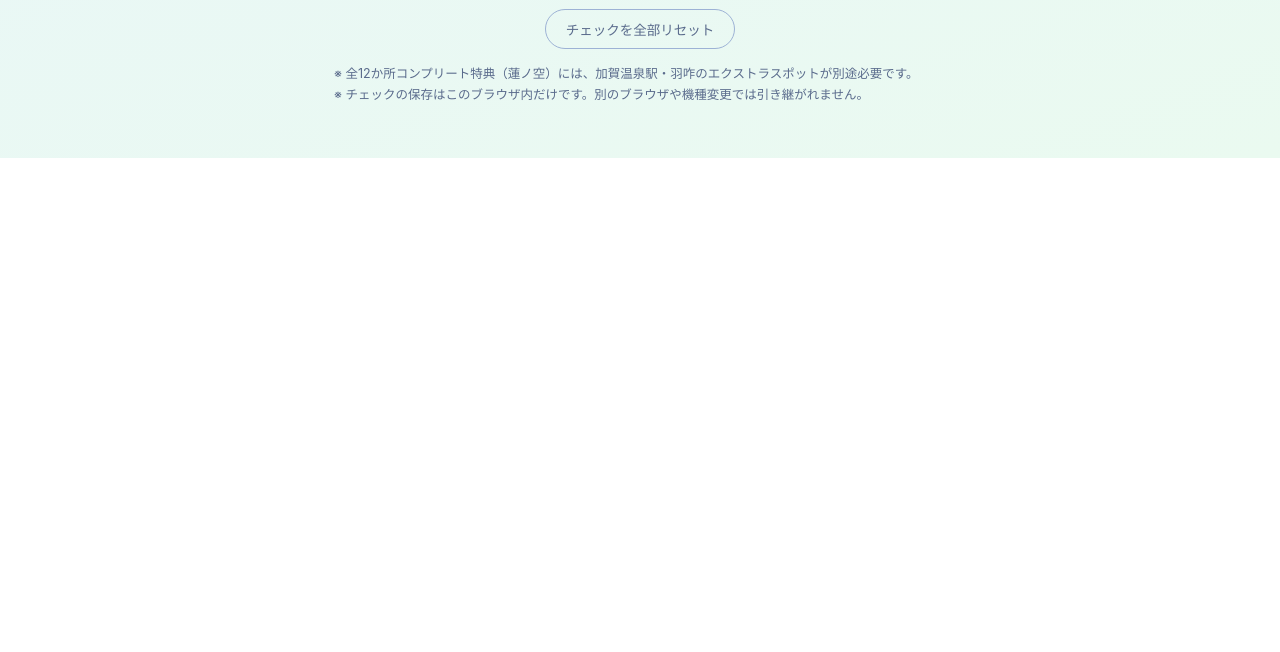
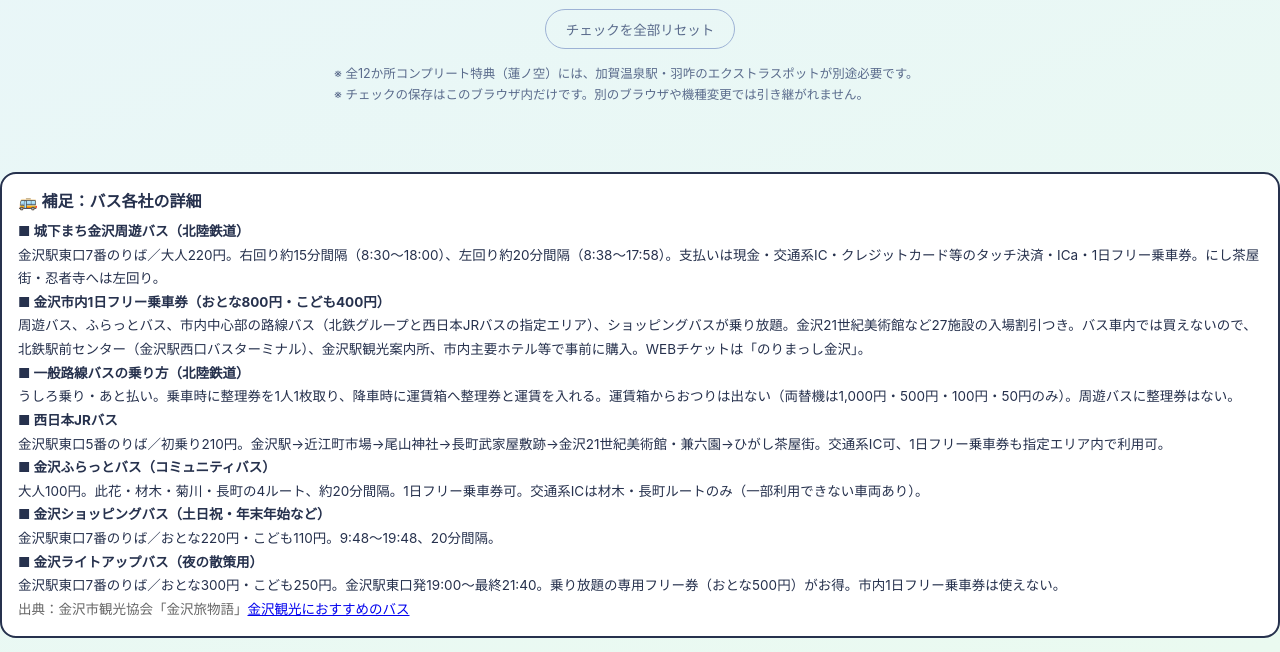
Before and after one commit to kanorin/kanorin.github.io, a plain HTML site: page kanazawa-stamprally/index.html in a window 1280 px wide. Shown: the part 3590-4242 px from the top of the page. Before the commit the page ends 3748 px from the top, so only its background shows below. Drawn offline with Linux system fonts and the light colour scheme; no server answers.

Commit message:
バス各社の詳細情報を補足として追加

```diff
--- a/kanazawa-stamprally/index.html
+++ b/kanazawa-stamprally/index.html
@@ -98,6 +98,27 @@ ul{list-style:none;margin:0;padding:0} .item{position:relative;display:flex;alig
 <button class="reset" id="reset">チェックを全部リセット</button>
 <p class="note">※ 全12か所コンプリート特典（蓮ノ空）には、加賀温泉駅・羽咋のエクストラスポットが別途必要です。<br>※ チェックの保存はこのブラウザ内だけです。別のブラウザや機種変更では引き継がれません。</p>
 </main>
+
+<div style="background:#fff;border:2px solid #26314d;border-radius:16px;padding:14px 16px;margin:14px 0">
+<div style="font-weight:800;font-size:16px;margin-bottom:8px">🚌 補足：バス各社の詳細</div>
+<div style="font-size:13.5px;line-height:1.75">
+<b>■ 城下まち金沢周遊バス（北陸鉄道）</b><br>
+金沢駅東口7番のりば／大人220円。右回り約15分間隔（8:30〜18:00）、左回り約20分間隔（8:38〜17:58）。支払いは現金・交通系IC・クレジットカード等のタッチ決済・ICa・1日フリー乗車券。にし茶屋街・忍者寺へは左回り。<br>
+<b>■ 金沢市内1日フリー乗車券（おとな800円・こども400円）</b><br>
+周遊バス、ふらっとバス、市内中心部の路線バス（北鉄グループと西日本JRバスの指定エリア）、ショッピングバスが乗り放題。金沢21世紀美術館など27施設の入場割引つき。バス車内では買えないので、北鉄駅前センター（金沢駅西口バスターミナル）、金沢駅観光案内所、市内主要ホテル等で事前に購入。WEBチケットは「のりまっし金沢」。<br>
+<b>■ 一般路線バスの乗り方（北陸鉄道）</b><br>
+うしろ乗り・あと払い。乗車時に整理券を1人1枚取り、降車時に運賃箱へ整理券と運賃を入れる。運賃箱からおつりは出ない（両替機は1,000円・500円・100円・50円のみ）。周遊バスに整理券はない。<br>
+<b>■ 西日本JRバス</b><br>
+金沢駅東口5番のりば／初乗り210円。金沢駅→近江町市場→尾山神社→長町武家屋敷跡→金沢21世紀美術館・兼六園→ひがし茶屋街。交通系IC可、1日フリー乗車券も指定エリア内で利用可。<br>
+<b>■ 金沢ふらっとバス（コミュニティバス）</b><br>
+大人100円。此花・材木・菊川・長町の4ルート、約20分間隔。1日フリー乗車券可。交通系ICは材木・長町ルートのみ（一部利用できない車両あり）。<br>
+<b>■ 金沢ショッピングバス（土日祝・年末年始など）</b><br>
+金沢駅東口7番のりば／おとな220円・こども110円。9:48〜19:48、20分間隔。<br>
+<b>■ 金沢ライトアップバス（夜の散策用）</b><br>
+金沢駅東口7番のりば／おとな300円・こども250円。金沢駅東口発19:00〜最終21:40。乗り放題の専用フリー券（おとな500円）がお得。市内1日フリー乗車券は使えない。<br>
+<span style="color:#666">出典：金沢市観光協会「金沢旅物語」<a href="https://www.kanazawa-kankoukyoukai.or.jp/support/detail_187.html" target="_blank" rel="noopener">金沢観光におすすめのバス</a></span>
+</div>
+</div>
 <script>
 var SPOTS = ["ゲーマーズ金沢店 金沢フォーラス", "近江町市場 金沢", "金沢中央観光案内所", "しいのき迎賓館 金沢", "長町武家屋敷休憩館 金沢", "アニメイト金沢", "金沢市立中村記念美術館", "石川県立歴史博物館", "加賀友禅会館 金沢", "いしかわ生活工芸ミュージアム", "石川県観光物産館", "金沢蓄音器館", "かなざわカタニ 金沢", "金箔屋さくだ本店 ひがし茶屋街", "金沢フォーラス", "和おんの湯 金沢"];
 var NAMES = ["金沢フォーラス5F ゲーマーズ金沢で蓮ノ空の台紙をもらう", "近江町市場", "金沢中央観光案内所", "しいのき迎賓館", "長町武家屋敷休憩館", "アニメイト金沢", "金沢市立中村記念美術館", "石川県立歴史博物館", "加賀友禅会館", "いしかわ生活工芸ミュージアム", "石川県観光物産館", "金沢蓄音器館", "かなざわカタニ", "ひがし茶屋街・金箔屋さくだ本店", "金沢フォーラスで景品引換＋ゲーマーズで蓮ノ空特典", "和おんの湯"];
```
